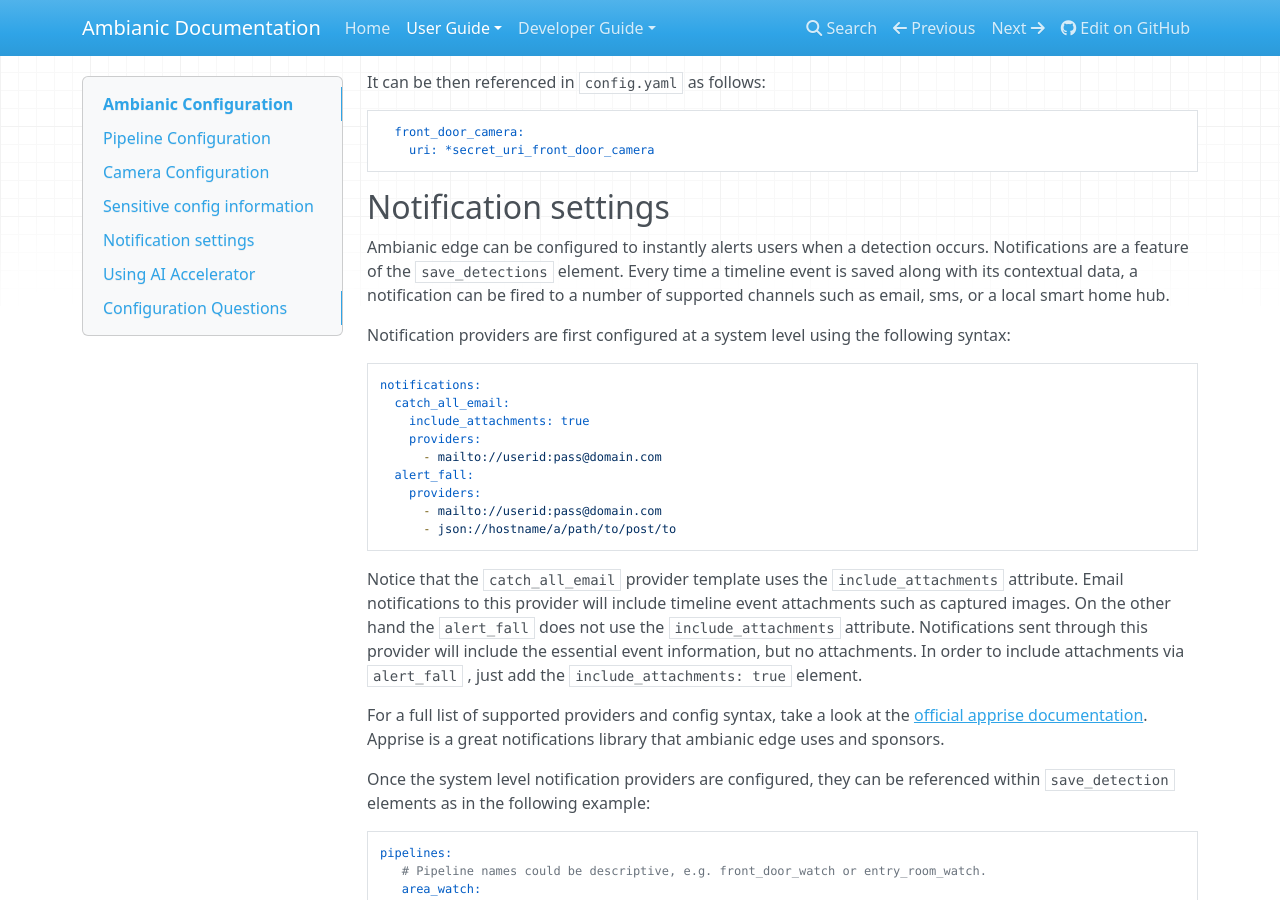
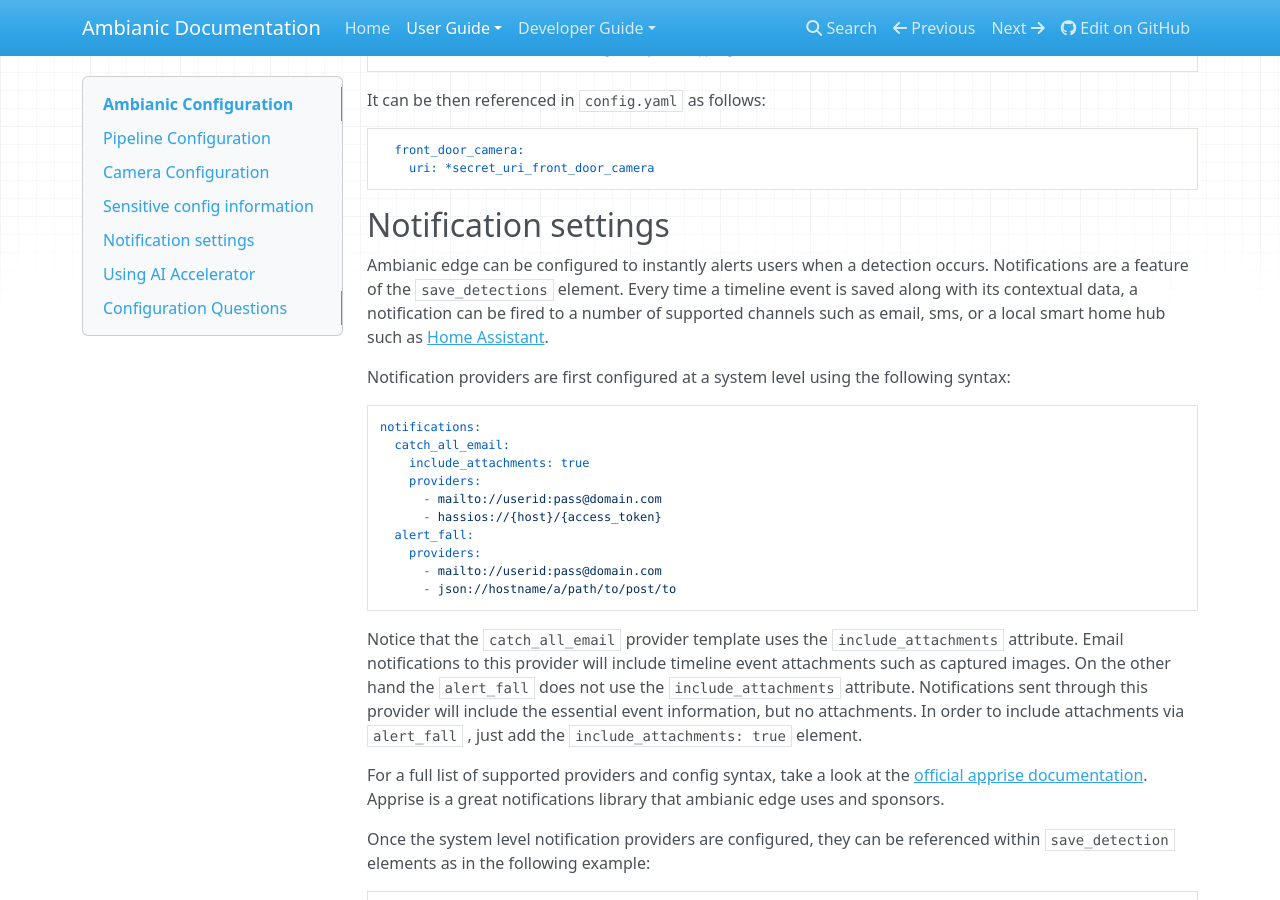
Before and after one commit to ambianic/ambianic-docs, an MkDocs documentation site: the page built from docs-md/users/configure.md, in a window 1280 px wide and 900 px high, scrolled down 5705 px. Built offline with MkDocs 1.6.1, drawn with Linux system fonts in a browser that asks for light colours; nearby versions of some CDN libraries; some of the changed text lies outside the part shown.

Commit message:
docs: update home assistant integration info

```diff
--- a/docs-md/users/configure.md
+++ b/docs-md/users/configure.md
@@ -69,6 +69,7 @@ notifications:
     include_attachments: true
     providers:
       - mailto://userid:pass@domain.com
+      - hassios://{host}/{access_token}
   alert_fall:
     providers:
       - mailto://userid:pass@domain.com
@@ -294,7 +295,7 @@ It can be then referenced in `config.yaml` as follows:
 
 Ambianic edge can be configured to instantly alerts users when a detection occurs. Notifications are a feature of the `save_detections` element.
 Every time a timeline event is saved along with its contextual data, a notification can be fired to a number of supported channels such as email, sms, or a local
-smart home hub.
+smart home hub such as [Home Assistant](https://github.com/caronc/apprise/wiki/Notify_homeassistant).
 
 Notification providers are first configured at a system level using the following syntax:
 
@@ -304,6 +305,7 @@ notifications:
     include_attachments: true
     providers:
       - mailto://userid:pass@domain.com
+      - hassios://{host}/{access_token}
   alert_fall:
     providers:
       - mailto://userid:pass@domain.com
```
